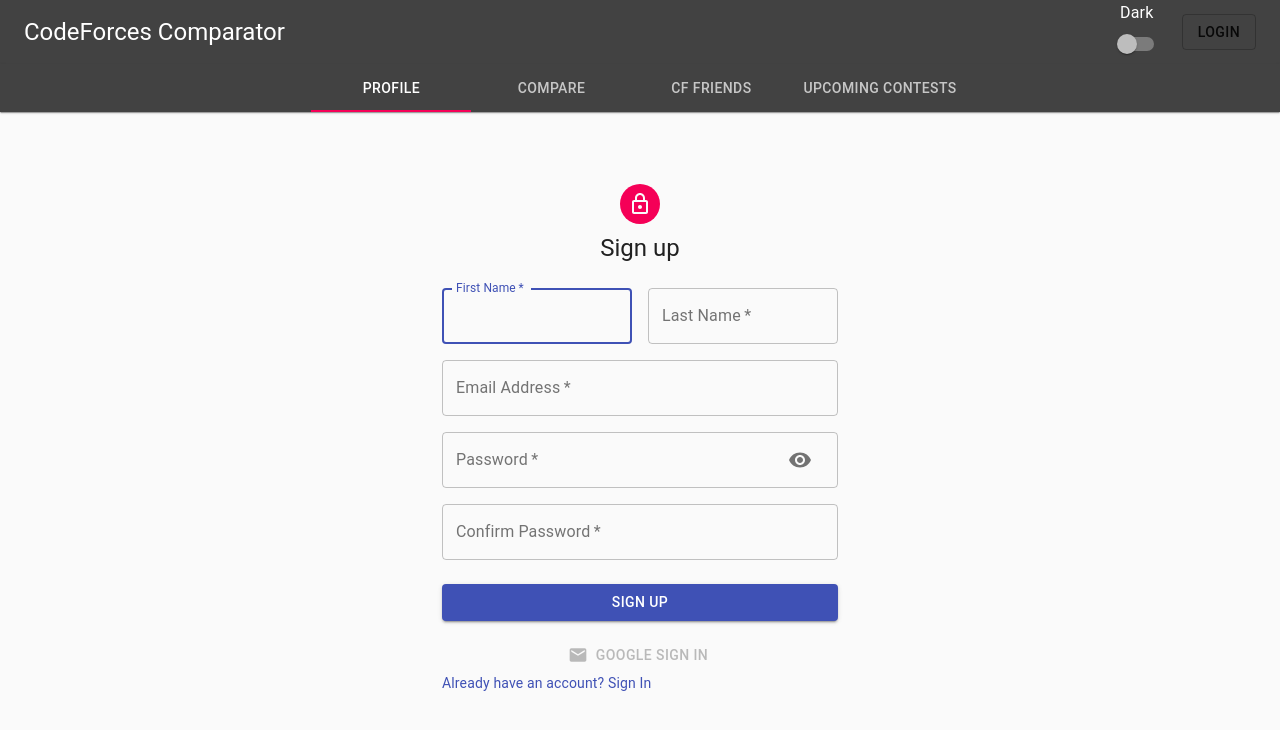
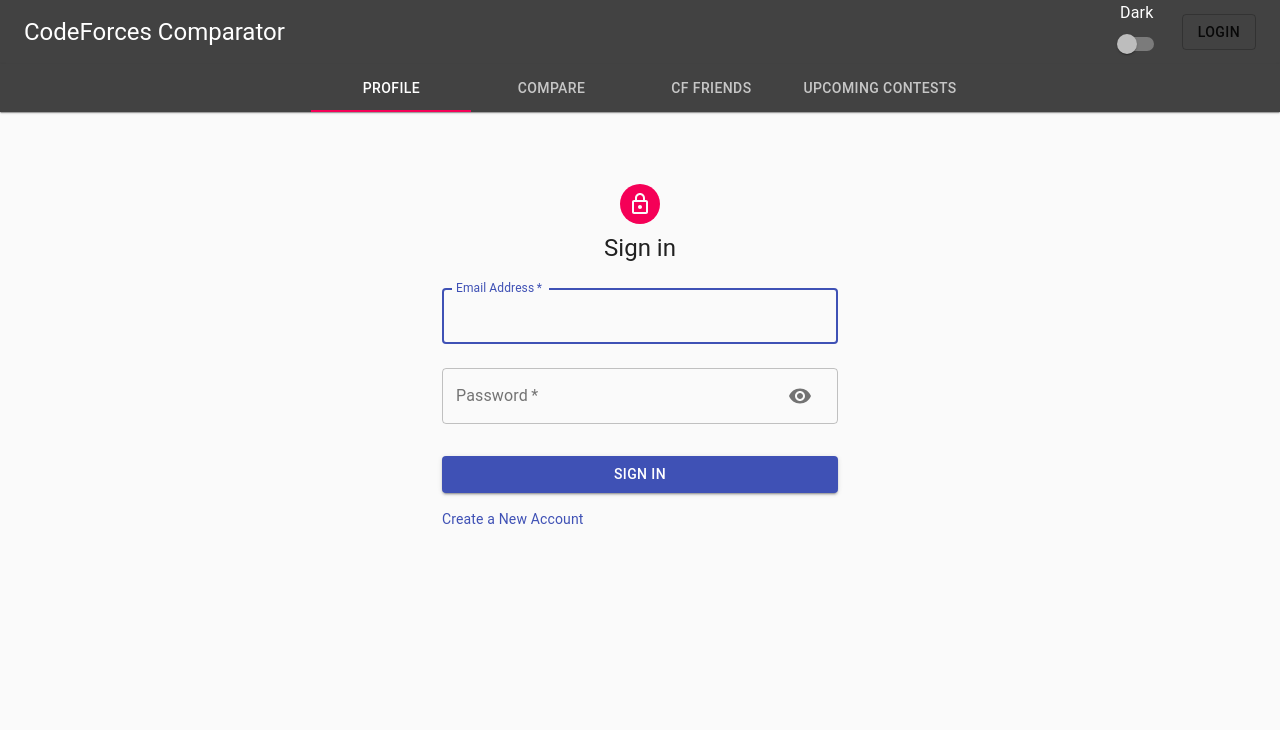
Before and after one commit to rkas123/CodeForces-Comparator-Frontend, a React (Create React App) app: page /signin in a window 1280 px wide. Shown: the top 730 px of the page. Built offline with nearby package versions, Linux system fonts and the light colour scheme.

Commit message:
Fixed Routing

```diff
--- a/src/App.js
+++ b/src/App.js
@@ -1,13 +1,28 @@
 import React from "react";
 import Header from "./components/Header/Header.js";
 import Tabs from "./components/Tabs/Tabs.js";
-import { BrowserRouter as Router } from "react-router-dom";
+import { BrowserRouter as Router, Switch, Route } from "react-router-dom";
+import Compare from "./components/Random/Random.js";
+import Friends from "./components/Friends/Friends.js";
+import Upcoming from "./components/Upcoming/Upcoming.js";
+import Home from "./components/Home/Home.js";
+import SignUp from "./components/SignUp/SignUp.js";
+import SignIn from "./components/SignIn/SignIn.js";
+
 function App() {
   return (
     <>
       <Router>
         <Header />
         <Tabs />
+        <Switch>
+          <Route path="/compare" component={Compare} />
+          <Route path="/friends" component={Friends} />
+          <Route path="/upcoming" component={Upcoming} />
+          <Route path="/signup" component={SignUp} />
+          <Route path="/signin" component={SignIn} />
+          <Route path="/" exact component={Home} />
+        </Switch>
       </Router>
     </>
   );
--- a/src/components/Header/Header.js
+++ b/src/components/Header/Header.js
@@ -36,7 +36,6 @@
     setUser(null);
     console.log("logged Out");
   };
-
   return (
     <ThemeProvider theme={darkMode === 1 ? darkTheme : lightTheme}>
       <Paper square>
--- a/src/components/Home/Home.js
+++ b/src/components/Home/Home.js
@@ -1,21 +1,17 @@
 import React, { useState } from "react";
 import SignUp from "../SignUp/SignUp.js";
 import SignIn from "../SignIn/SignIn.js";
+import Profile from "../Profile/Profile.js";
+import { Redirect } from "react-router-dom";
 
 const Home = () => {
-  const [sign, setSign] = useState(0);
-  const toggle = () => {
-    setSign((prevState) => (prevState + 1) % 2);
-  };
-  return (
-    <>
-      {sign === 0 ? (
-        <SignUp handleChange={toggle} />
-      ) : (
-        <SignIn handleChange={toggle} />
-      )}
-    </>
-  );
+  const userData = useState(JSON.parse(localStorage.getItem("profile")));
+
+  if (userData[0] !== null) {
+    return <Profile />;
+  } else {
+    return <Redirect to="/signin" />;
+  }
 };
 
 export default Home;
--- /dev/null
+++ b/src/components/Profile/Profile.js
@@ -0,0 +1,7 @@
+import React from "react";
+
+const Profile = () => {
+  return <div>Profile</div>;
+};
+
+export default Profile;
--- a/src/components/SignIn/SignIn.js
+++ b/src/components/SignIn/SignIn.js
@@ -15,9 +15,10 @@
   TextField,
   Typography,
 } from "@material-ui/core";
-import { useDispatch } from "react-redux";
 import { useHistory } from "react-router-dom";
 import { signIn } from "../../actions/auth.js";
+import { useSelector, useDispatch } from "react-redux";
+import { selectedTab } from "../../actions/selectedTab.js";
 
 const useStyles = makeStyles((theme) => ({
   paper: {
@@ -45,6 +46,8 @@
   const dispatch = useDispatch();
   const history = useHistory();
   const [formData, setFormData] = useState({ email: "", password: "" });
+  const value = useSelector((state) => state.tab);
+  console.log(value);
 
   const handleChange = (e) => {
     setFormData({ ...formData, [e.target.name]: e.target.value });
@@ -53,6 +56,7 @@
   const handleSubmit = (e) => {
     e.preventDefault();
     dispatch(signIn(formData, history));
+    dispatch(selectedTab(value));
   };
 
   return (
@@ -112,7 +116,11 @@
             Sign In
           </Button>
           <Grid item>
-            <Link href="#" onClick={() => props.handleChange()} variant="body2">
+            <Link
+              href="/signup"
+              onClick={() => props.handleChange()}
+              variant="body2"
+            >
               {"Create a New Account"}
             </Link>
           </Grid>
--- a/src/components/SignUp/SignUp.js
+++ b/src/components/SignUp/SignUp.js
@@ -17,9 +17,11 @@
 import Visibility from "@material-ui/icons/Visibility";
 import VisibilityOff from "@material-ui/icons/VisibilityOff";
 import EmailIcon from "@material-ui/icons/Email";
-import { useDispatch } from "react-redux";
+import { useDispatch, useSelector } from "react-redux";
 import { useHistory } from "react-router-dom";
 import { signUp } from "../../actions/auth.js";
+import { selectedTab } from "../../actions/selectedTab";
+
 const useStyles = makeStyles((theme) => ({
   paper: {
     marginTop: theme.spacing(8),
@@ -52,7 +54,7 @@
     password: "",
     confirmPassword: "",
   });
-
+  const value = useSelector((state) => state.tab);
   const googleSuccess = async (res) => {
     console.log("Login Success");
     const result = res?.profileObj;
@@ -77,6 +79,8 @@
   const handleSubmit = (e) => {
     e.preventDefault();
     dispatch(signUp(formData, history));
+    history.push("/");
+    dispatch(selectedTab(value));
   };
   return (
     <Container component="main" maxWidth="xs">
@@ -194,7 +198,11 @@
             cookiePolicy="single_host_origin"
           />
           <Grid item>
-            <Link href="#" onClick={() => props.handleChange()} variant="body2">
+            <Link
+              href="/signin"
+              onClick={() => props.handleChange()}
+              variant="body2"
+            >
               {"Already have an account? Sign In"}
             </Link>
           </Grid>
--- a/src/components/Tabs/Tabs.js
+++ b/src/components/Tabs/Tabs.js
@@ -1,38 +1,35 @@
-import React from "react";
+import React, { useState, useEffect } from "react";
 import { Paper, Tabs, Tab } from "@material-ui/core";
-import Home from "../Home/Home.js";
-import Random from "../Random/Random.js";
-import Friends from "../Friends/Friends.js";
-import Upcoming from "../Upcoming/Upcoming.js";
 import { useSelector, useDispatch } from "react-redux";
 import { selectedTab } from "../../actions/selectedTab.js";
 import { ThemeProvider } from "@material-ui/core/styles";
 import darkTheme from "../../themes/darkTheme.js";
 import lightTheme from "../../themes/lightTheme.js";
+import { Link, useLocation } from "react-router-dom";
 
 const TabComp = () => {
   const dispatch = useDispatch();
+  const location = useLocation();
   const darkMode = useSelector((state) => state.theme);
   const value = useSelector((state) => state.tab);
   const handleChange = (event, newValue) => {
     dispatch(selectedTab(newValue));
   };
+  useEffect(() => {
+    console.log(location);
+  }, [location]);
   return (
     <>
       <ThemeProvider theme={darkMode === 1 ? darkTheme : lightTheme}>
         <Paper square>
           <Tabs value={value} onChange={handleChange} centered>
-            <Tab label="PROFILe" />
-            <Tab label="compare" />
-            <Tab label="CF friends" />
-            <Tab label="Upcoming Contests" />
+            <Tab label="PROFILe" to="/" component={Link} />
+            <Tab label="compare" to="/compare" component={Link} />
+            <Tab label="CF friends" to="/friends" component={Link} />
+            <Tab label="Upcoming Contests" to="upcoming" component={Link} />
           </Tabs>
         </Paper>
       </ThemeProvider>
-      {value === 0 && <Home />}
-      {value === 1 && <Random />}
-      {value === 2 && <Friends />}
-      {value === 3 && <Upcoming />}
     </>
   );
 };
```
